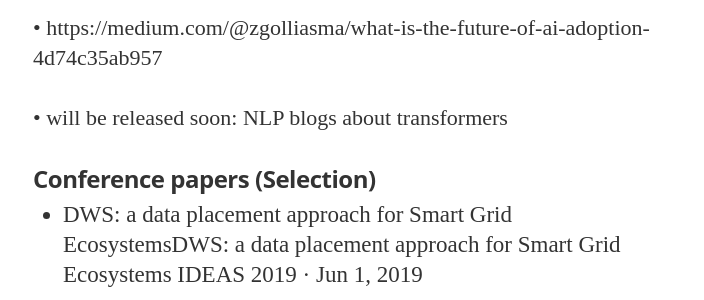
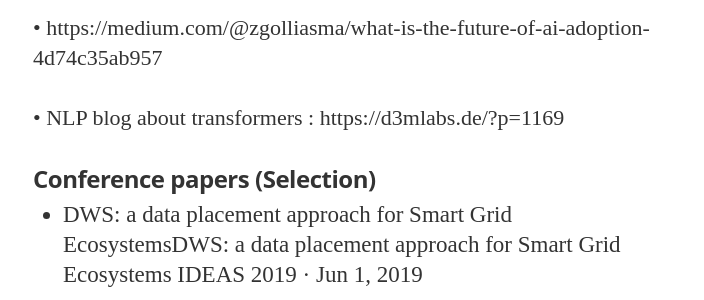
Before and after one commit to AsmaZgo/AsmaZgo.github.io, a Jekyll site: the page built from _posts/2022-08-29-welcome-to-my-blog.markdown, in a window 1280 px wide and 900 px high, scrolled down 1568 px. Shown: the part 155-455 px from the top of the window, without its empty margins (287-991 px from the left). Built offline with Jekyll 4.4.1, drawn with Linux system fonts in a browser that asks for light colours; nearby versions of some CDN libraries; some web fonts are replaced.

Commit message:
link nlp blog

```diff
--- a/_posts/2022-08-29-welcome-to-my-blog.markdown
+++ b/_posts/2022-08-29-welcome-to-my-blog.markdown
@@ -26,7 +26,7 @@ large datasets. I'm also passionate about using data science and analytics to so
 
 •	https://medium.com/@zgolliasma/what-is-the-future-of-ai-adoption-4d74c35ab957
 
-•	will be released soon: NLP blogs about transformers
+•	NLP blog about transformers : https://d3mlabs.de/?p=1169
 
 ### Conference papers (Selection)
 - DWS: a data placement approach for Smart Grid EcosystemsDWS: a data placement approach for Smart Grid Ecosystems
```
